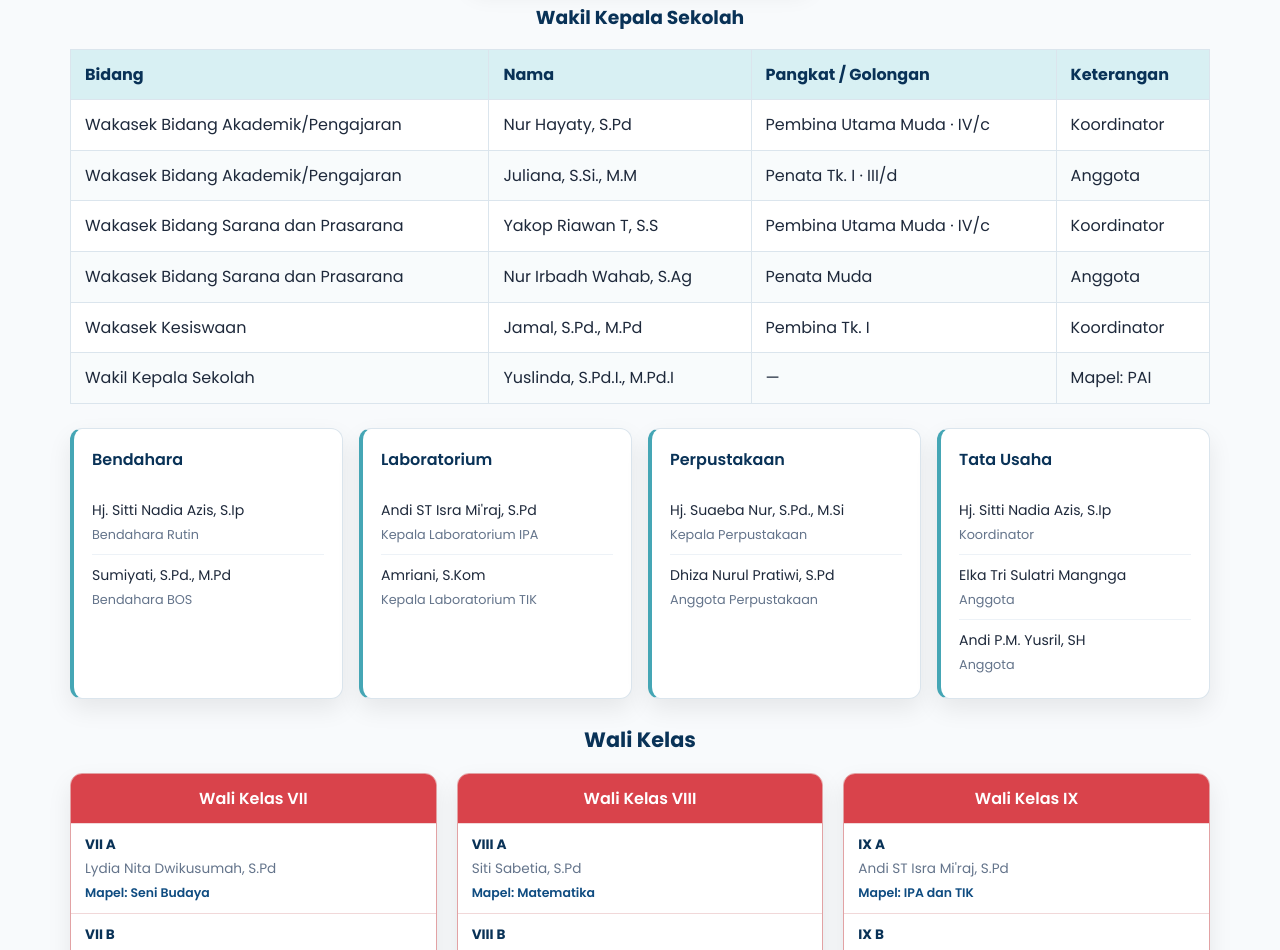
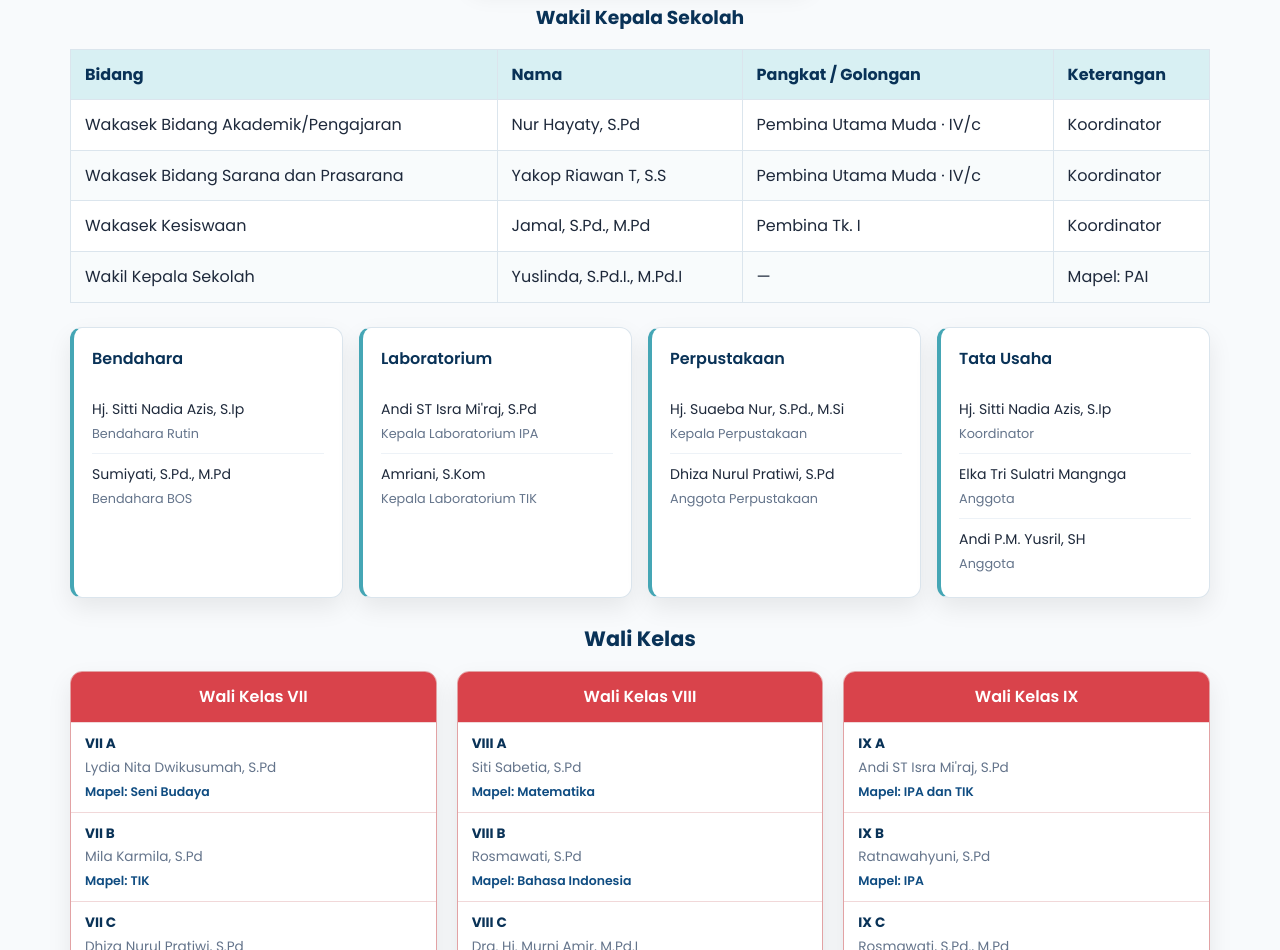
Before and after one commit to ch1zurpl/SMPN32WEBSITE, a plain HTML site: page web32/index.html in a window 1280 px wide. Shown: the part 2265-3215 px from the top of the page. Drawn offline with Linux system fonts and the light colour scheme.

Commit message:
Show only Wakasek coordinators
Remove non-coordinator member rows from the Wakasek table while keeping Yuslinda listed.

Co-authored-by: Copilot <223556219+Copilot@users.noreply.github.com>

```diff
--- a/web32/index.html
+++ b/web32/index.html
@@ -140,22 +140,10 @@
                     <td>Koordinator</td>
                   </tr>
                   <tr>
-                    <td>Wakasek Bidang Akademik/Pengajaran</td>
-                    <td>Juliana, S.Si., M.M</td>
-                    <td>Penata Tk. I · III/d</td>
-                    <td>Anggota</td>
-                  </tr>
-                  <tr>
                     <td>Wakasek Bidang Sarana dan Prasarana</td>
                     <td>Yakop Riawan T, S.S</td>
                     <td>Pembina Utama Muda · IV/c</td>
                     <td>Koordinator</td>
-                  </tr>
-                  <tr>
-                    <td>Wakasek Bidang Sarana dan Prasarana</td>
-                    <td>Nur Irbadh Wahab, S.Ag</td>
-                    <td>Penata Muda</td>
-                    <td>Anggota</td>
                   </tr>
                   <tr>
                     <td>Wakasek Kesiswaan</td>
```
